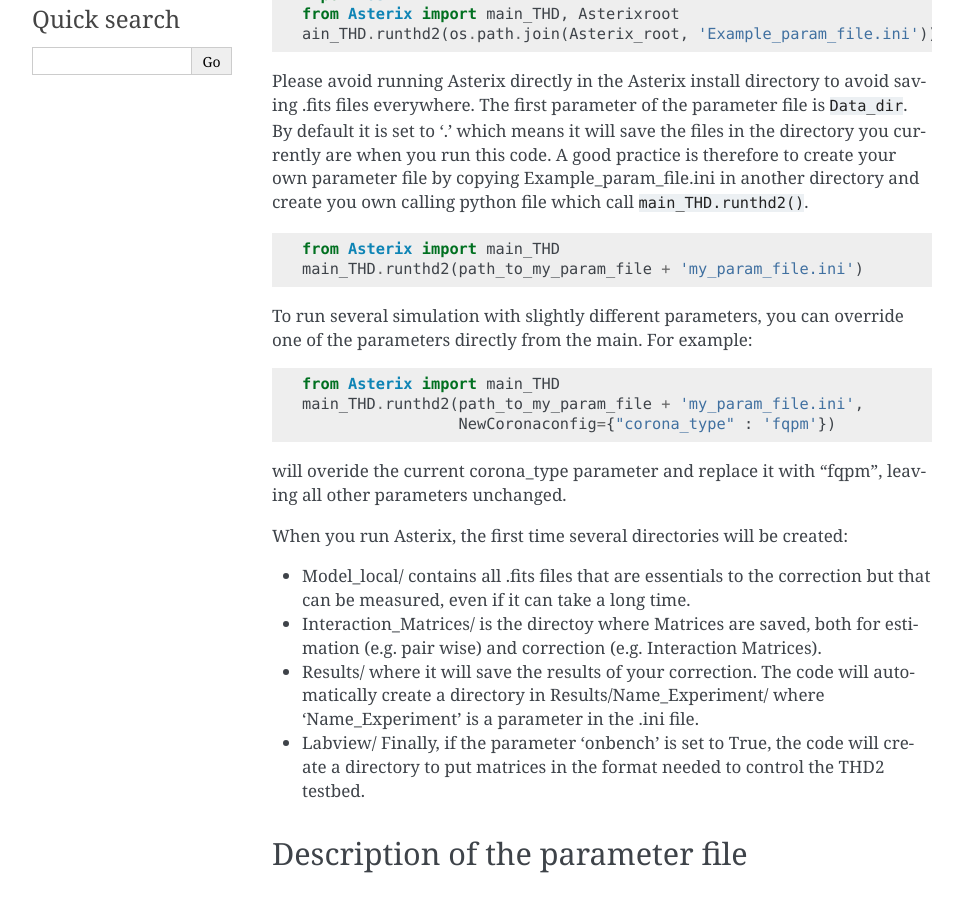
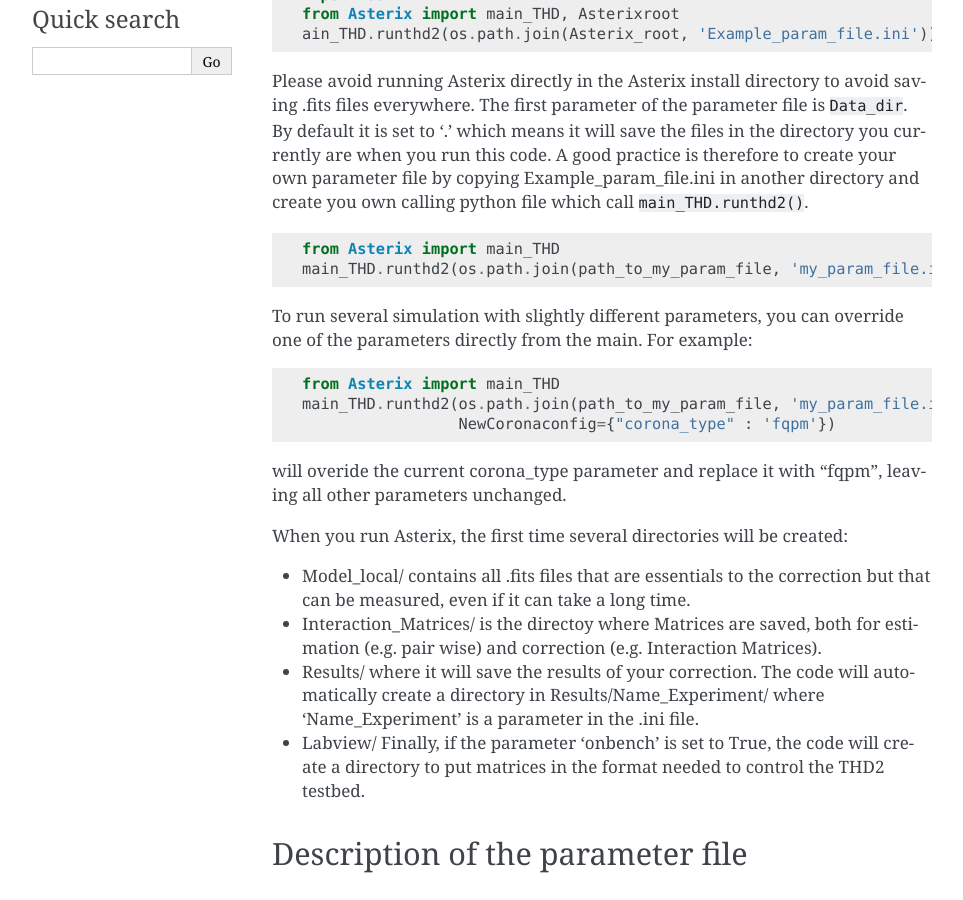
Before and after one commit to johanmazoyer/Asterix, a Sphinx documentation site: the page built from source/run_asterix.rst, in a window 1280 px wide and 900 px high, scrolled down 453 px. Shown: the whole window, without its empty margins (148-1111 px from the left). Built offline with Sphinx 7.4.7, drawn with Linux system fonts in a browser that asks for light colours.

Commit message:
Change path joining in parts of docs I touched.

```diff
--- a/source/run_asterix.rst
+++ b/source/run_asterix.rst
@@ -27,7 +27,7 @@ copying Example_param_file.ini in another directory and create you own calling p
 .. code-block:: python
 
     from Asterix import main_THD
-    main_THD.runthd2(path_to_my_param_file + 'my_param_file.ini')
+    main_THD.runthd2(os.path.join(path_to_my_param_file, 'my_param_file.ini'))
 
 To run several simulation with slightly different parameters, you can override one of the parameters directly from the main.
 For example:
@@ -35,7 +35,7 @@ For example:
 .. code-block:: python
 
     from Asterix import main_THD
-    main_THD.runthd2(path_to_my_param_file + 'my_param_file.ini',
+    main_THD.runthd2(os.path.join(path_to_my_param_file, 'my_param_file.ini'),
                      NewCoronaconfig={"corona_type" : 'fqpm'})
 
 will overide the current corona_type parameter and replace it with "fqpm", leaving all other parameters unchanged.
```
